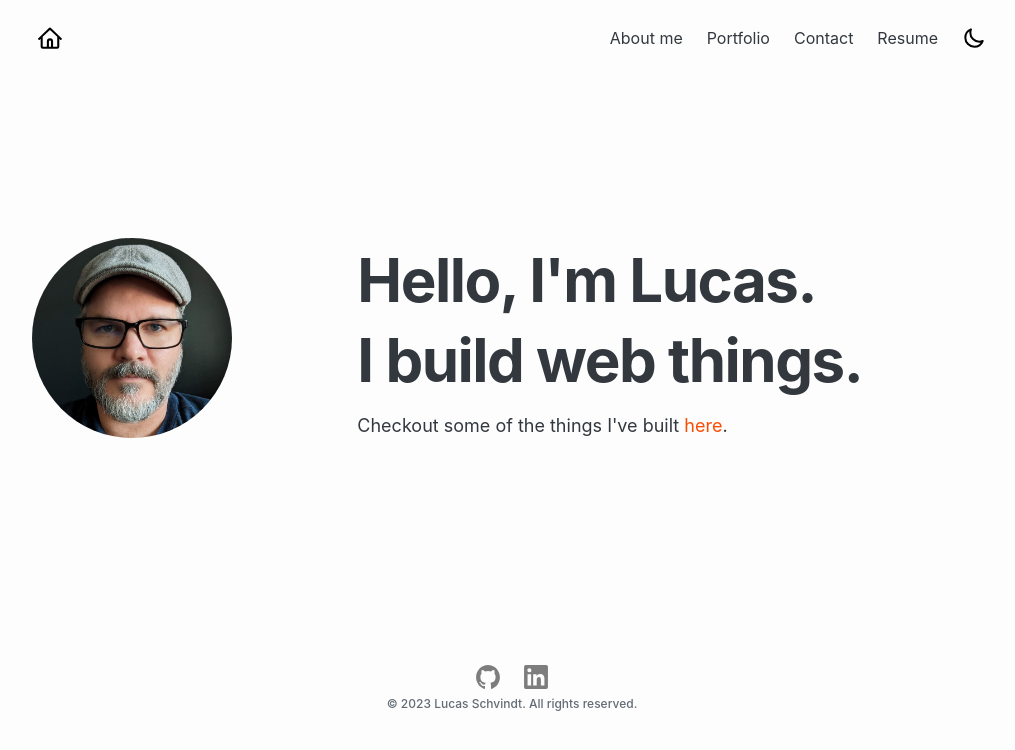
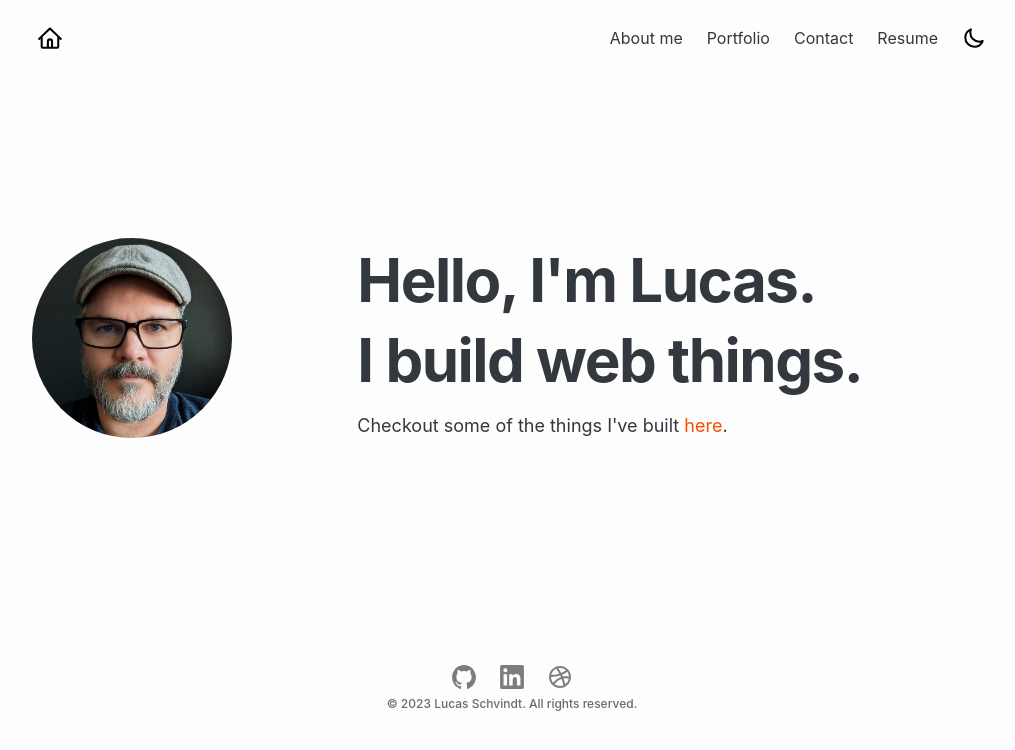
Before and after one commit to skywalkah/react-portfolio, a React (Vite) app: page / in a window 1280 px wide. Shown: the top 750 px of the page, without its empty margins (128-1143 px from the left). Built offline with nearby package versions, Linux system fonts and the light colour scheme.

Commit message:
Added a 3rd social link per requirements

```diff
--- a/src/components/Footer/Footer.jsx
+++ b/src/components/Footer/Footer.jsx
@@ -1,27 +1,30 @@
-import { Link as RouterLink } from "react-router-dom";
+import { Link as RouterLink } from 'react-router-dom';
 import Link from '@mui/joy/Link';
 import List from '@mui/joy/List';
 import ListItem from '@mui/joy/ListItem';
 import Box from '@mui/joy/Box';
 import GithubIcon from '../Icons/GithubIcon';
 import LinkedInIcon from '../Icons/LinkedInIcon';
+import DribbbleIcon from '../Icons/DribbbleIcon';
 import Typography from '@mui/joy/Typography';
 import styles from './Footer.module.css';
 
 const Footer = () => {
     const socialItems = [
-        { to: "https://github.com/skywalkah", text: <GithubIcon /> },
-        { to: "https://www.linkedin.com/in/uxwebdesign/", text: <LinkedInIcon /> }
+        { to: 'https://github.com/skywalkah', text: <GithubIcon /> },
+        { to: 'https://www.linkedin.com/in/uxwebdesign/', text: <LinkedInIcon /> },
+        { to: 'https://dribbble.com/lukeswg', text: <DribbbleIcon /> }
     ];
     return (
         <footer className={styles.footer}>
-            <List className={styles.socialLinks} orientation="horizontal">
+            <List className={styles.socialLinks} orientation='horizontal'>
                 {socialItems.map((link, index) => (
                     <ListItem key={index}>
                         <Link
                             component={RouterLink}
                             to={link.to}
                             className={styles.socialLink}
+                            target='_blank'
                         >
                             {link.text}
                         </Link>
@@ -29,7 +32,7 @@ const Footer = () => {
                 ))}
             </List>
             <Box className={styles.copy}>
-                <Typography color="neutral" level="body-xs" align="center">
+                <Typography color='neutral' level='body-xs' align='center'>
                     &copy; 2023 Lucas Schvindt. All rights reserved.
                 </Typography>
             </Box>
--- /dev/null
+++ b/src/components/Icons/DribbbleIcon/DribbbleIcon.jsx
@@ -0,0 +1,9 @@
+import styles from './DribbbleIcon.module.css';
+
+const DribbbleIcon = () => (
+    <svg xmlns="http://www.w3.org/2000/svg" fill="none" viewBox="0 0 24 24" width="24px" height="24px" className={styles.dribbleIcon}>
+        <path fill="#000" fillRule="evenodd" d="M12 23c6.075 0 11-4.925 11-11S18.075 1 12 1 1 5.925 1 12s4.925 11 11 11Zm-6.856-5.18A8.957 8.957 0 0 1 3.007 12v-.002c3.606-.036 6.569-.514 9.235-1.42.225.482.443.975.654 1.478-.34.113-.675.239-1.004.378-2.65 1.115-4.887 3.027-6.748 5.386Zm1.462 1.377A8.953 8.953 0 0 0 12 20.993c1.219 0 2.38-.242 3.44-.682a45.87 45.87 0 0 0-1.813-6.39c-.327.105-.646.224-.96.356-2.311.973-4.329 2.688-6.06 4.92Zm8.986-5.72a47.73 47.73 0 0 1 1.675 5.813 8.997 8.997 0 0 0 3.536-5.443c-1.889-.488-3.62-.587-5.21-.37Zm-.735-1.91c1.897-.326 3.943-.26 6.135.266a8.95 8.95 0 0 0-1.63-5c-1.726 1.22-3.434 2.229-5.25 3.021.257.558.506 1.129.745 1.712Zm-3.511-2.799C8.997 9.534 6.39 9.945 3.23 9.995a9.011 9.011 0 0 1 5.02-6.171 38.515 38.515 0 0 1 3.097 4.944Zm1.884-.712c1.658-.714 3.217-1.625 4.798-2.73A8.96 8.96 0 0 0 12 3.006c-.599 0-1.184.06-1.75.17a40.782 40.782 0 0 1 2.98 4.88Z" clipRule="evenodd"/>
+    </svg>
+);
+
+export default DribbbleIcon;
--- /dev/null
+++ b/src/components/Icons/DribbbleIcon/DribbbleIcon.module.css
@@ -0,0 +1,5 @@
+[data-joy-color-scheme="dark"] {
+    & .dribbbleIcon path {
+        stroke: #fff;
+    }
+}
--- /dev/null
+++ b/src/components/Icons/DribbbleIcon/index.js
@@ -0,0 +1,3 @@
+import DribbbleIcon from "./DribbbleIcon";
+
+export default DribbbleIcon;
```
Also changed, not shown: public/screenshot.png.
